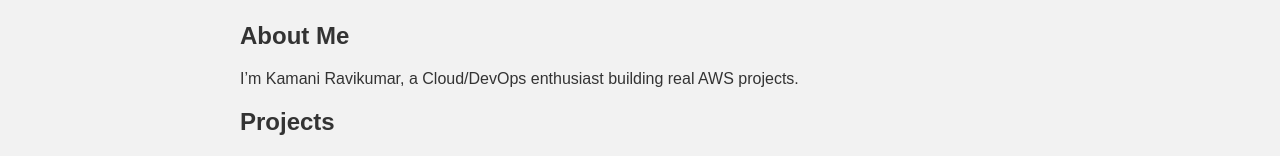
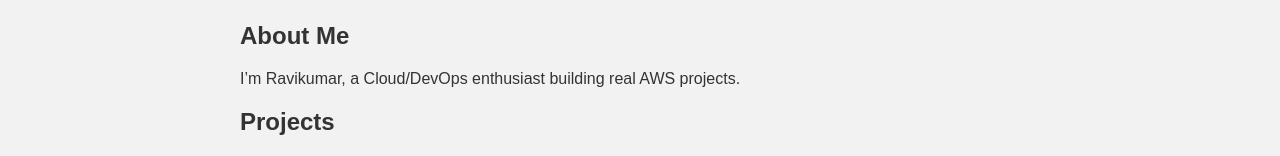
Before and after one commit to RavikumarKamani74/aws-s3-static-site-cicd, a plain HTML site: page index.html in a window 1280 px wide. Shown: the part 172-328 px from the top of the page. Drawn offline with Linux system fonts and the light colour scheme.

Commit message:
6th commit

```diff
--- a/index.html
+++ b/index.html
@@ -13,7 +13,7 @@
   <main>
     <section>
       <h2>About Me</h2>
-      <p>I’m Kamani Ravikumar, a Cloud/DevOps enthusiast building real AWS projects.</p>
+      <p>I’m Ravikumar, a Cloud/DevOps enthusiast building real AWS projects.</p>
     </section>
     <section>
       <h2>Projects</h2>
```
Also changed, not shown: .github/workflows/deploy.yml.txt, my-app/appspec.yml.txt (deleted), my-app/buildspec.yml.txt (deleted), 2 other files.
